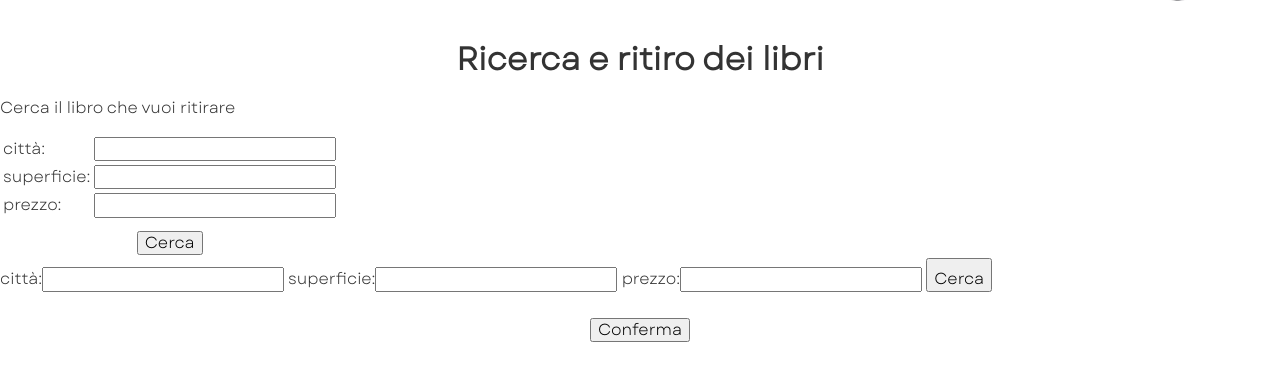
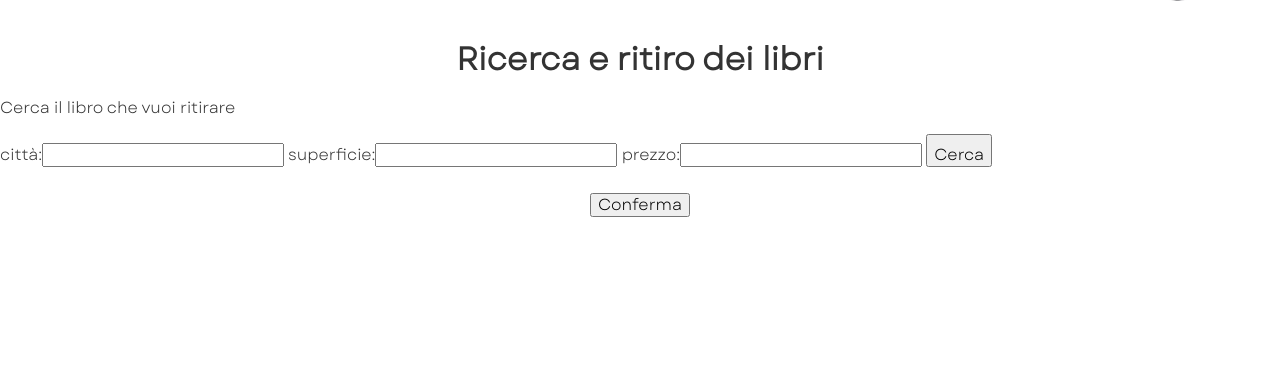
Before and after one commit to gaianour/gaiae2, a PHP site: page /pagine/cerca.php in a window 1280 px wide. Shown: the part 69-450 px from the top of the page. Run offline with PHP 8.4, Linux system fonts and the light colour scheme; the visitor is signed in with stand-in values (Sample User, id 1).

Commit message:
cerca modifiche

```diff
--- a/pagine/cerca.php
+++ b/pagine/cerca.php
@@ -17,10 +17,10 @@
         }
 
         // foreach($libri as $libro) {
-  		// 	$sql = "UPDATE libri
-  		// 			SET username_utente = '$username'
-  		// 			WHERE cod_libro = '$libro'";
-		// 	$conn->query($sql) or die("<p>Query fallita!</p>");
+        //  $sql = "UPDATE libri
+        //          SET username_utente = '$username'
+        //          WHERE cod_libro = '$libro'";
+        //  $conn->query($sql) or die("<p>Query fallita!</p>");
         // }
     }
 ?>
@@ -55,20 +55,6 @@
         <h1 style="text-align: center; margin-top: 50px">Ricerca e ritiro dei libri</h1>
         <p>Cerca il libro che vuoi ritirare</p>
         <form method="post" action="<?php echo htmlentities($_SERVER['PHP_SELF']); ?>">
-			<table class="table__login">
-				<tr>
-					<td>città:</td> <td><input type="text" name="citta" value="<?php echo isset($_POST['citta']) ? $_POST['citta'] : ''; ?>"></td>
-				</tr>
-				<tr>
-					<td>superficie:</td> <td><input class="superficie" type="text" name="superficie" value="<?php echo isset($_POST['superficie']) ? $_POST['superficie'] : ''; ?>"></td>
-				</tr>
-				<tr>
-					<td>prezzo:</td> <td><input class="prezzo" type="text" name="prezzo" value="<?php echo isset($_POST['prezzo']) ? $_POST['prezzo'] : ''; ?>"></td>
-				</tr>
-				<tr>
-					<td style="text-align: center; padding-top: 10px" colspan="2"><input type="submit" value="Cerca"/></td>
-				</tr>
-			</table>
             <div class="barra__ricerca">
                 città:<input type="text" name="citta" value="<?php echo isset($_POST['citta']) ? $_POST['citta'] : ''; ?>">
                 superficie:<input class="superficie" type="text" name="superficie" value="<?php echo isset($_POST['superficie']) ? $_POST['superficie'] : ''; ?>">
@@ -88,15 +74,14 @@
                         $superficie = $_POST["superficie"];
                         $prezzo = $_POST["prezzo"];
                         // if ($prezzo == "") {
-						// 	$prezzo = 0;
+                        //  $prezzo = 0;
                         // }
 
-
                         // $sql = "SELECT matricola, citta, superficie, prezzo
-						// 		FROM immobile
-						// 		WHERE citta LIKE '%$citta%'
-						// 			AND superficie <= $superficie
-						// 			AND prezzo <= $prezzo";
+                        //      FROM immobile
+                        //      WHERE citta LIKE '%$citta%'
+                        //          AND superficie <= $superficie
+                        //          AND prezzo <= $prezzo";
                         $sql = "SELECT matricola, citta, superficie, prezzo
                                 FROM immobile
                                 WHERE 1=1";
@@ -111,10 +96,9 @@
                             $sql = $sql." AND prezzo <= $prezzo";
                         }
 
-
                         $ris = $conn->query($sql) or die("<p>Query fallita!</p>");
                         if ($ris->num_rows > 0) {
-							echo "<table id='table__cerca'>";
+                            echo "<table id='tabella_selezione_libri'>";
                             echo "<tr> <th></th> <th>città</th> <th>superficie</th> <th>prezzo</th> </tr>";
 
                             foreach($ris as $riga){
```
Lines whose indentation alone changed are shown as unchanged.
